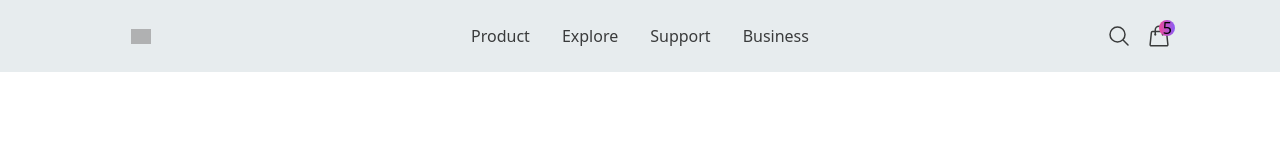
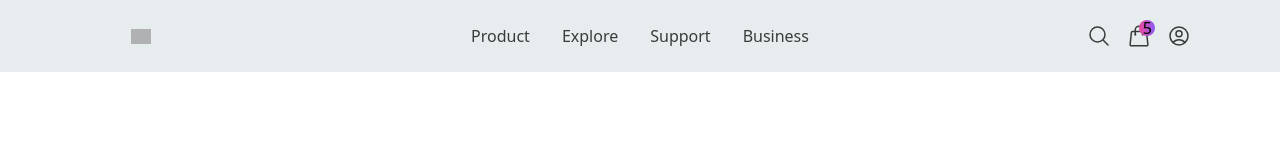
Before and after one commit to RiP3rQ/AppleClone-NextJs-, a Next.js app: page / in a window 1280 px wide. Shown: the top 160 px of the page. Built offline with nearby package versions, Linux system fonts and the light colour scheme; grey boxes are pictures that could not be loaded.

Commit message:
feat: header component done without session

```diff
--- a/components/Header.tsx
+++ b/components/Header.tsx
@@ -8,6 +8,8 @@
 } from "@heroicons/react/24/outline";
 
 function Header() {
+  const session = false;
+
   return (
     <header className="p4 sticky top-0 z-30 flex w-full items-center justify-between bg-[#E7ECEE] p-4">
       {/* Logo */}
@@ -29,8 +31,10 @@
 
       {/* search ,Shopping cart, login */}
       <div className="md:1/5 flex items-center justify-center gap-x-4 md:w-1/5">
+        {/* search */}
         <MagnifyingGlassIcon className="headerIcon" />
 
+        {/* shopping cart */}
         <Link href="/checkout">
           <div className="relative cursor-pointer">
             <span className="absolute -right-1 -top-1 z-50 flex h-4 w-4 items-center justify-center rounded-full bg-gradient-to-r from-pink-500 to-violet-500">
@@ -39,6 +43,26 @@
             <ShoppingBagIcon className="headerIcon" />
           </div>
         </Link>
+
+        {/* login */}
+        {session ? (
+          <Image
+            src={
+              // session.user?.image ||
+              "https://www.gravatar.com/avatar/00000000000000000000000000000000?d=mp&f=y"
+            }
+            alt=""
+            className="cursor-pointer rounded-full"
+            width={34}
+            height={34}
+            // onClick={() => signOut()}
+          />
+        ) : (
+          <UserCircleIcon
+            className="headerIcon"
+            // onClick={() => signIn()}
+          />
+        )}
       </div>
     </header>
   );
```
